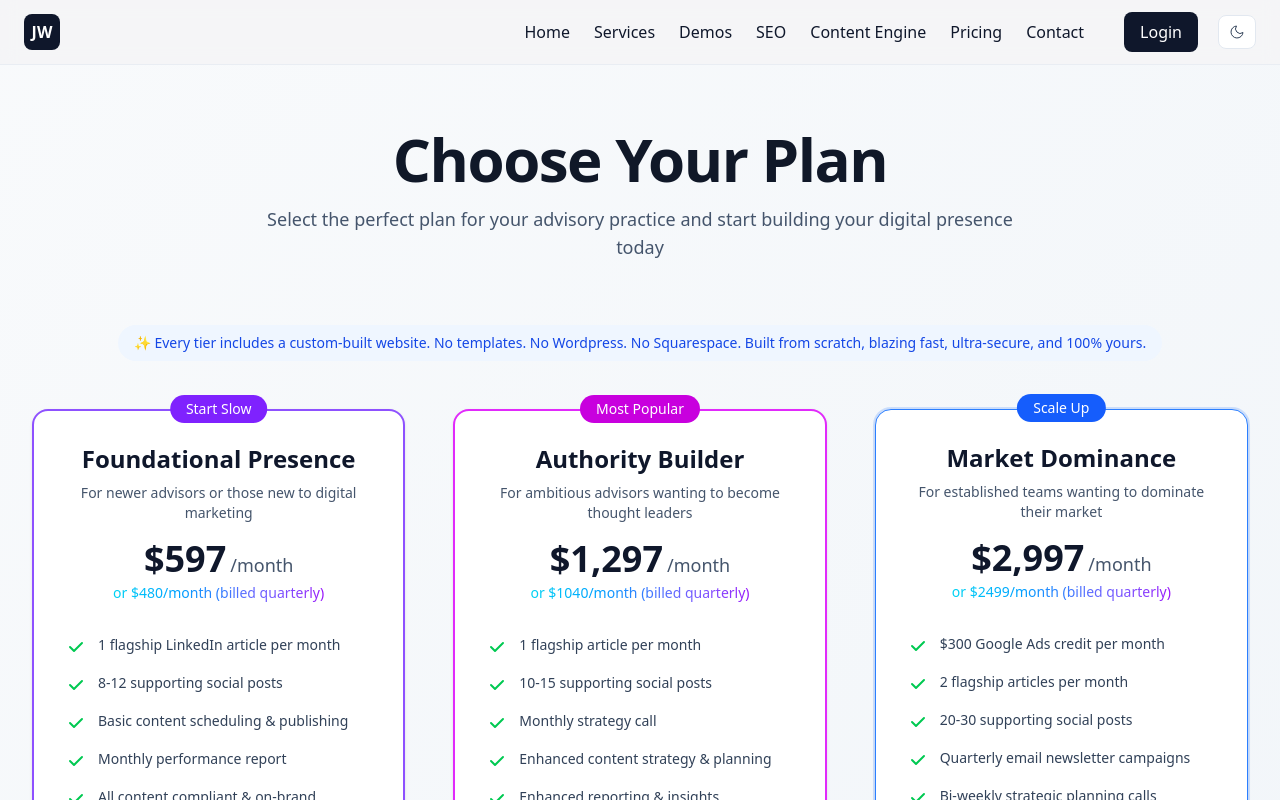
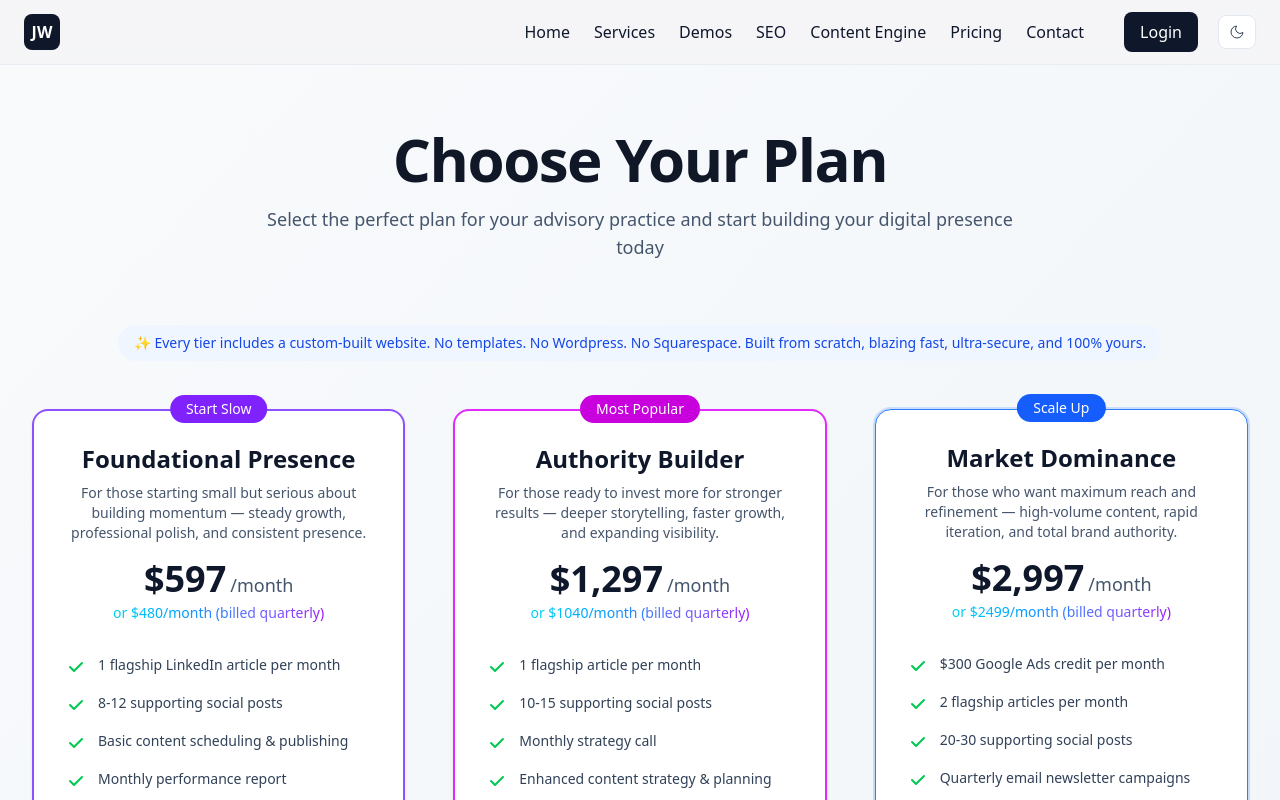
Before and after one commit to m4cbeth/warpofolio, a Next.js app: page /pricing in a window 1280 px wide. Shown: the top 800 px of the page. Built offline with nearby package versions, Linux system fonts and the light colour scheme; no server answers.

Commit message:
added learn more to home, refined payment descriptions of who tiers are for

```diff
--- a/src/app/(home)/pricing/page.tsx
+++ b/src/app/(home)/pricing/page.tsx
@@ -24,7 +24,7 @@ const pricingTiers: PricingTier[] = [
         name: "Foundational Presence",
         price: "$597",
         quarterlyPrice: "$480",
-        description: "For newer advisors or those new to digital marketing",
+        description: "For those starting small but serious about building momentum — steady growth, professional polish, and consistent presence.",
         features: [
             "1 flagship LinkedIn article per month",
             "8-12 supporting social posts",
@@ -51,7 +51,7 @@ const pricingTiers: PricingTier[] = [
         name: "Authority Builder",
         price: "$1,297",
         quarterlyPrice: "$1040",
-        description: "For ambitious advisors wanting to become thought leaders",
+        description: "For those ready to invest more for stronger results — deeper storytelling, faster growth, and expanding visibility.",
         features: [
             "1 flagship article per month",
             "10-15 supporting social posts",
@@ -78,7 +78,7 @@ const pricingTiers: PricingTier[] = [
         name: "Market Dominance",
         price: "$2,997",
         quarterlyPrice: "$2499",
-        description: "For established teams wanting to dominate their market",
+        description: "For those who want maximum reach and refinement — high-volume content, rapid iteration, and total brand authority.",
         features: [
             "$300 Google Ads credit per month",
             "2 flagship articles per month",
@@ -133,6 +133,7 @@ export default function PricingPage() {
                         <span className="font-medium">
                             {/* ✨ Every tier includes total website integration OR a complete website rebuild if you want to migrate to our platform */}
                             ✨ Every tier includes a custom-built website. No templates. No Wordpress. No Squarespace. Built from scratch, blazing fast, ultra-secure, and 100% yours.
+                            {/* ✨ Every tier includes a custom-built website and ongoing care to keep it evolving — so your online presence stays authentic, current, and uniquely yours. */}
                         </span>
                     </div>
                 </m.div>
--- a/src/components/ReasonsSection.tsx
+++ b/src/components/ReasonsSection.tsx
@@ -2,6 +2,7 @@ import { m } from "framer-motion";
 import { fadeUp, sectionTransition } from "@/lib/animations";
 import type { Reasons } from "@/data/content-data";
 import Image from "next/image";
+import Link from "next/link";
 
 
 export function ReasonsSection({ items }: { items: Reasons[] }) {
@@ -53,6 +54,11 @@ export function ReasonsSection({ items }: { items: Reasons[] }) {
                 <p className="mt-2 text-md text-slate-950 dark:text-slate-300">
                   {improvement.explain}
                 </p>
+                { improvement.link && (
+                  <Link href={improvement.link} className="mt-8 inline-flex items-center px-6 py-3 bg-green-900 hover:bg-green-700 text-white font-semibold rounded-lg transition-colors shadow-md hover:shadow-lg text-md text-slate-950 dark:text-slate-300">
+                    Learn more →
+                  </Link>
+                )}
               </m.article>
             </div>
           ))}
--- a/src/data/content-data.tsx
+++ b/src/data/content-data.tsx
@@ -143,6 +143,7 @@ export type Reasons = {
   explain: string;
   image: string;
   imgalt: string;
+  link?: string;
 };
 export const reasons: Reasons[] = [
   {
@@ -158,7 +159,7 @@ export const reasons: Reasons[] = [
     explain: "As search shifts to AI, the voices that win are the ones with authority. Long-form, useful content establishes you as the expert algorithms recommend first." ,
     image: "/brain-digital.jpg",
     imgalt: "Digital brain symbolizing SEO and AI-driven content strategy",
-
+    link: "/seo",
   },
   {
     title: "🌱 Evergreen Content Systems",
@@ -166,7 +167,7 @@ export const reasons: Reasons[] = [
     explain: "Consistent publishing builds trust and momentum. With the right structure, one idea becomes a pipeline of consults, requests, and inbound leads." ,
     image: "/plant.jpg",
     imgalt: "Sprouting plant illustrating consistent, long-term content growth",
-
+    link: "/content-engine",
   },
 ];
 
```
